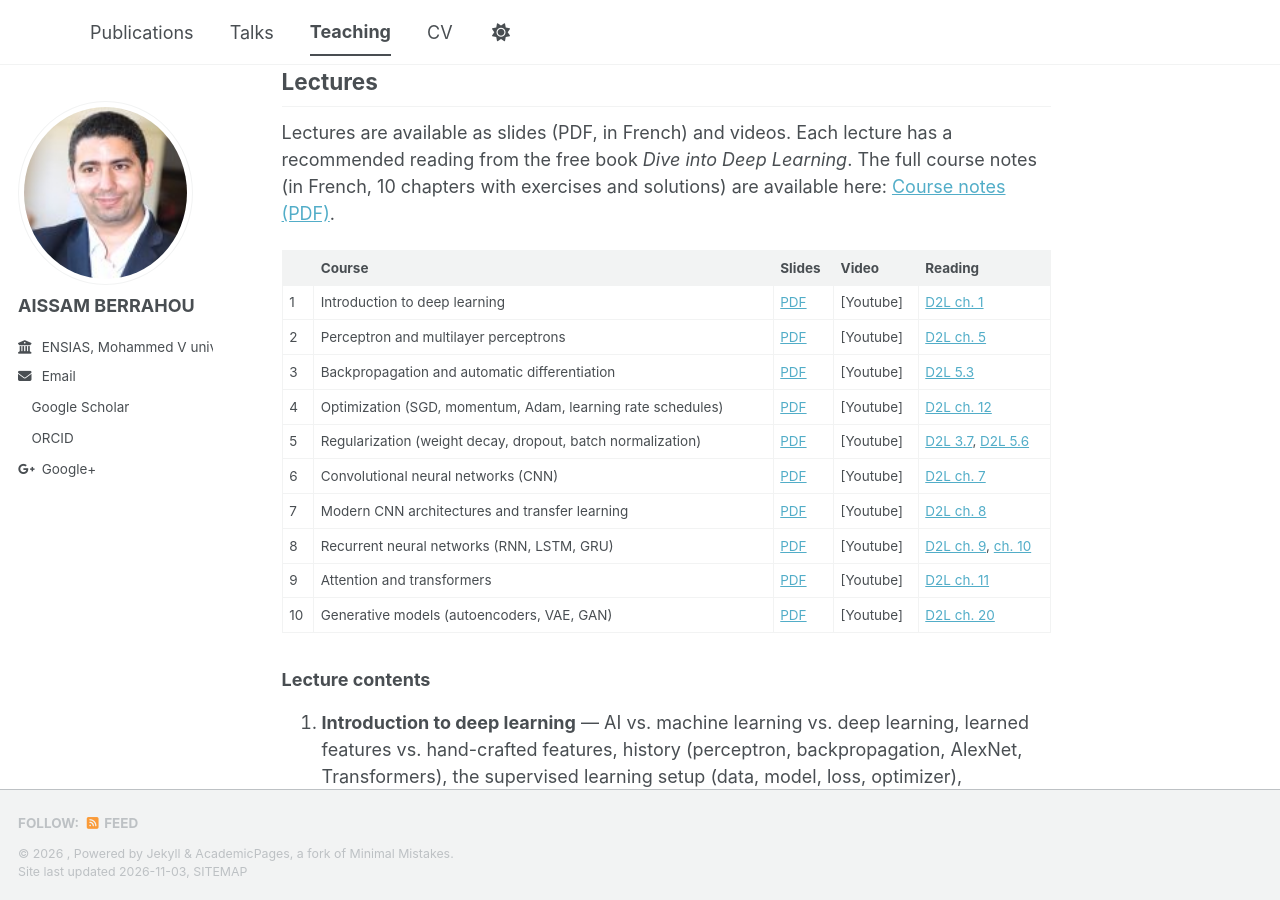
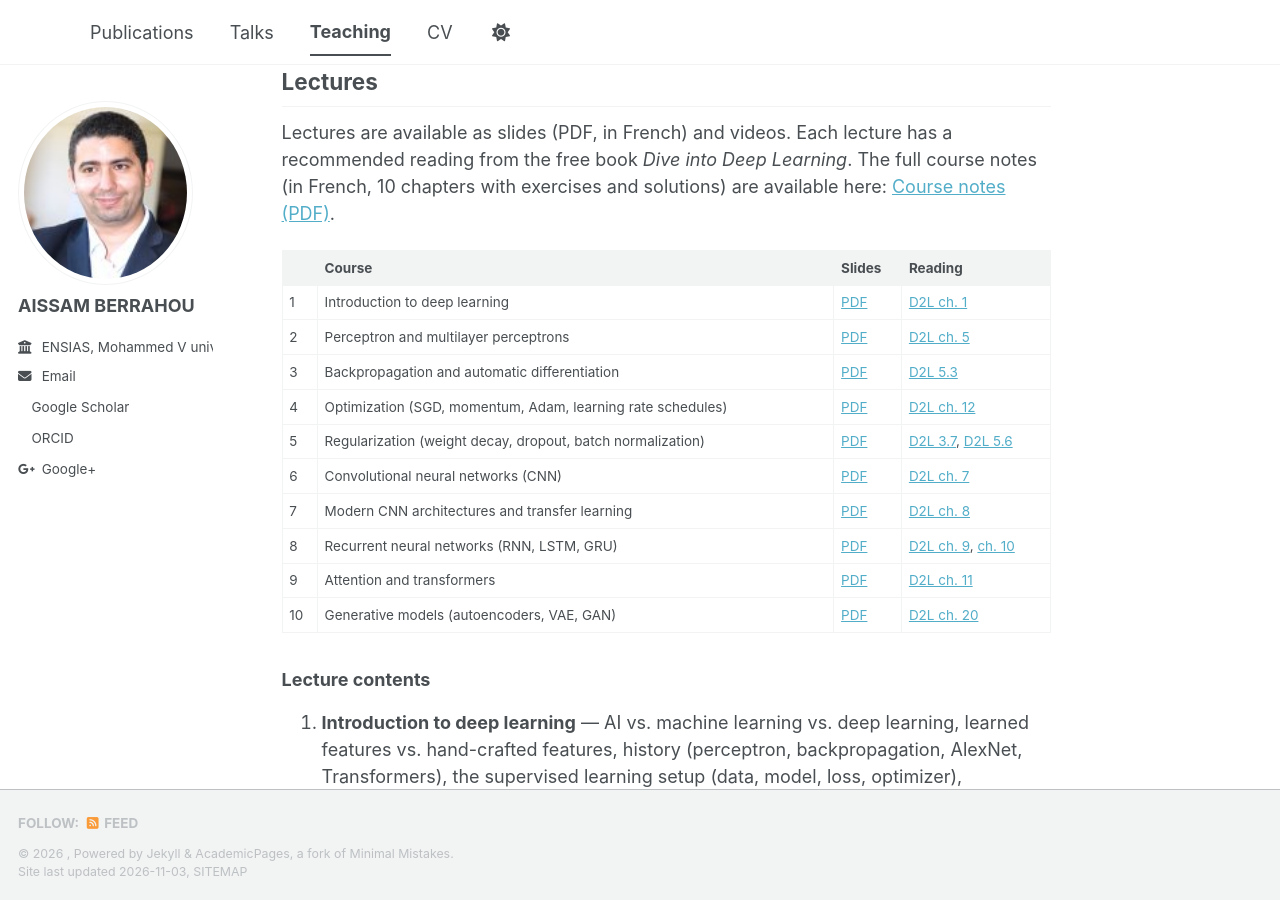
Before and after one commit to aissamberrahou/aissamberrahou.github.io, a Jekyll site: the page built from _teaching/2026-fall-deep-learning.md, in a window 1280 px wide and 900 px high, scrolled down 609 px. Built offline with Jekyll 4.4.1, drawn with Linux system fonts in a browser that asks for light colours; a style sheet for code colours, icons or effects is not loaded.

Commit message:
Add files via upload

```diff
--- a/_teaching/2026-fall-deep-learning.md
+++ b/_teaching/2026-fall-deep-learning.md
@@ -20,18 +20,18 @@ The course is built around Jupyter notebooks so you can experiment with every mo
 ## Lectures
 Lectures are available as slides (PDF, in French) and videos. Each lecture has a recommended reading from the free book *Dive into Deep Learning*. The full course notes (in French, 10 chapters with exercises and solutions) are available here: [Course notes (PDF)](/files/deep-learning/Support_DeepLearning.pdf).
 
-|    | Course                                   | Slides | Video     | Reading |
-|:---|:-----------------------------------------|--------|-----------|---------|
-| 1  | Introduction to deep learning            | [PDF](/files/L01_introduction.pdf) | [Youtube] | [D2L ch. 1](https://d2l.ai/chapter_introduction/index.html) |
-| 2  | Perceptron and multilayer perceptrons    | [PDF](/files/L02_perceptron_mlp.pdf) | [Youtube] | [D2L ch. 5](https://d2l.ai/chapter_multilayer-perceptrons/index.html) |
-| 3  | Backpropagation and automatic differentiation | [PDF](/files/L03_backprop_autodiff.pdf) | [Youtube] | [D2L 5.3](https://d2l.ai/chapter_multilayer-perceptrons/backprop.html) |
-| 4  | Optimization (SGD, momentum, Adam, learning rate schedules) | [PDF](/files/L04_optimisation.pdf) | [Youtube] | [D2L ch. 12](https://d2l.ai/chapter_optimization/index.html) |
-| 5  | Regularization (weight decay, dropout, batch normalization) | [PDF](/files/L05_regularisation.pdf) | [Youtube] | [D2L 3.7](https://d2l.ai/chapter_linear-regression/weight-decay.html), [D2L 5.6](https://d2l.ai/chapter_multilayer-perceptrons/dropout.html) |
-| 6  | Convolutional neural networks (CNN)      | [PDF](/files/L06_cnn.pdf) | [Youtube] | [D2L ch. 7](https://d2l.ai/chapter_convolutional-neural-networks/index.html) |
-| 7  | Modern CNN architectures and transfer learning | [PDF](/files/L07_cnn_modernes_transfert.pdf) | [Youtube] | [D2L ch. 8](https://d2l.ai/chapter_convolutional-modern/index.html) |
-| 8  | Recurrent neural networks (RNN, LSTM, GRU) | [PDF](/files/L08_rnn_lstm_gru.pdf) | [Youtube] | [D2L ch. 9](https://d2l.ai/chapter_recurrent-neural-networks/index.html), [ch. 10](https://d2l.ai/chapter_recurrent-modern/index.html) |
-| 9  | Attention and transformers               | [PDF](/files/L09_attention_transformers.pdf) | [Youtube] | [D2L ch. 11](https://d2l.ai/chapter_attention-mechanisms-and-transformers/index.html) |
-| 10 | Generative models (autoencoders, VAE, GAN) | [PDF](/files/L10_modeles_generatifs.pdf) | [Youtube] | [D2L ch. 20](https://d2l.ai/chapter_generative-adversarial-networks/index.html) |
+|    | Course                                   | Slides | Reading |
+|:---|:-----------------------------------------|--------|-----------|
+| 1  | Introduction to deep learning            | [PDF](/files/L01_introduction.pdf) | [D2L ch. 1](https://d2l.ai/chapter_introduction/index.html) |
+| 2  | Perceptron and multilayer perceptrons    | [PDF](/files/L02_perceptron_mlp.pdf) |  [D2L ch. 5](https://d2l.ai/chapter_multilayer-perceptrons/index.html) |
+| 3  | Backpropagation and automatic differentiation | [PDF](/files/L03_backprop_autodiff.pdf) |  [D2L 5.3](https://d2l.ai/chapter_multilayer-perceptrons/backprop.html) |
+| 4  | Optimization (SGD, momentum, Adam, learning rate schedules) | [PDF](/files/L04_optimisation.pdf) |  [D2L ch. 12](https://d2l.ai/chapter_optimization/index.html) |
+| 5  | Regularization (weight decay, dropout, batch normalization) | [PDF](/files/L05_regularisation.pdf) |  [D2L 3.7](https://d2l.ai/chapter_linear-regression/weight-decay.html), [D2L 5.6](https://d2l.ai/chapter_multilayer-perceptrons/dropout.html) |
+| 6  | Convolutional neural networks (CNN)      | [PDF](/files/L06_cnn.pdf) |  [D2L ch. 7](https://d2l.ai/chapter_convolutional-neural-networks/index.html) |
+| 7  | Modern CNN architectures and transfer learning | [PDF](/files/L07_cnn_modernes_transfert.pdf) |  [D2L ch. 8](https://d2l.ai/chapter_convolutional-modern/index.html) |
+| 8  | Recurrent neural networks (RNN, LSTM, GRU) | [PDF](/files/L08_rnn_lstm_gru.pdf) |  [D2L ch. 9](https://d2l.ai/chapter_recurrent-neural-networks/index.html), [ch. 10](https://d2l.ai/chapter_recurrent-modern/index.html) |
+| 9  | Attention and transformers               | [PDF](/files/L09_attention_transformers.pdf) |  [D2L ch. 11](https://d2l.ai/chapter_attention-mechanisms-and-transformers/index.html) |
+| 10 | Generative models (autoencoders, VAE, GAN) | [PDF](/files/L10_modeles_generatifs.pdf) |  [D2L ch. 20](https://d2l.ai/chapter_generative-adversarial-networks/index.html) |
 
 ### Lecture contents
 1. **Introduction to deep learning** — AI vs. machine learning vs. deep learning, learned features vs. hand-crafted features, history (perceptron, backpropagation, AlexNet, Transformers), the supervised learning setup (data, model, loss, optimizer), train/validation/test split, under- and overfitting, a first Keras network on Fashion-MNIST.
```
